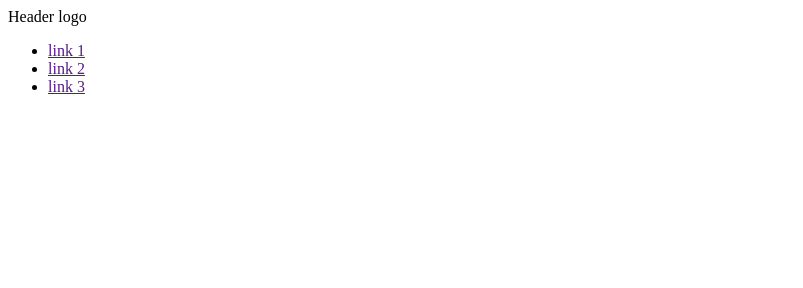
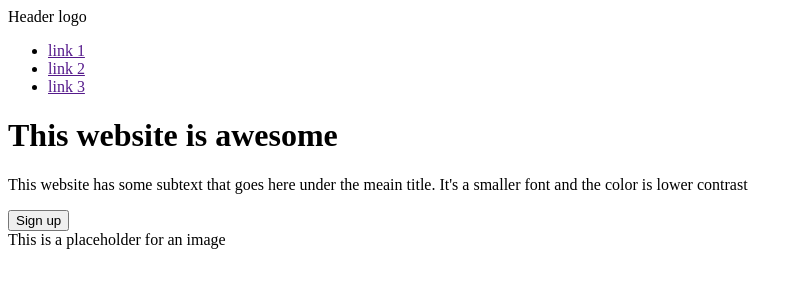
Before and after one commit to Charbytesdev/odin-landing-page, a plain HTML site: page index.html in a window 1280 px wide. Shown: the whole page, without its empty margins (0-803 px from the left). Drawn offline with Linux system fonts and the light colour scheme.

Commit message:
Add HTML for hero section

```diff
--- a/index.html
+++ b/index.html
@@ -17,7 +17,14 @@
             <li><a href="">link 3</a></li>
         </ul>
     </div>
-    <div class="quote"></div>
+    <div class="hero">
+        <h1>This website is awesome</h1>
+        <p>This website has some subtext that goes here under the meain title. It's a smaller font and the color is
+            lower contrast</p>
+        <button>Sign up</button>
+        <div>This is a placeholder for an image</div>
+    </div>
+
 </body>
 
 </html>
```
